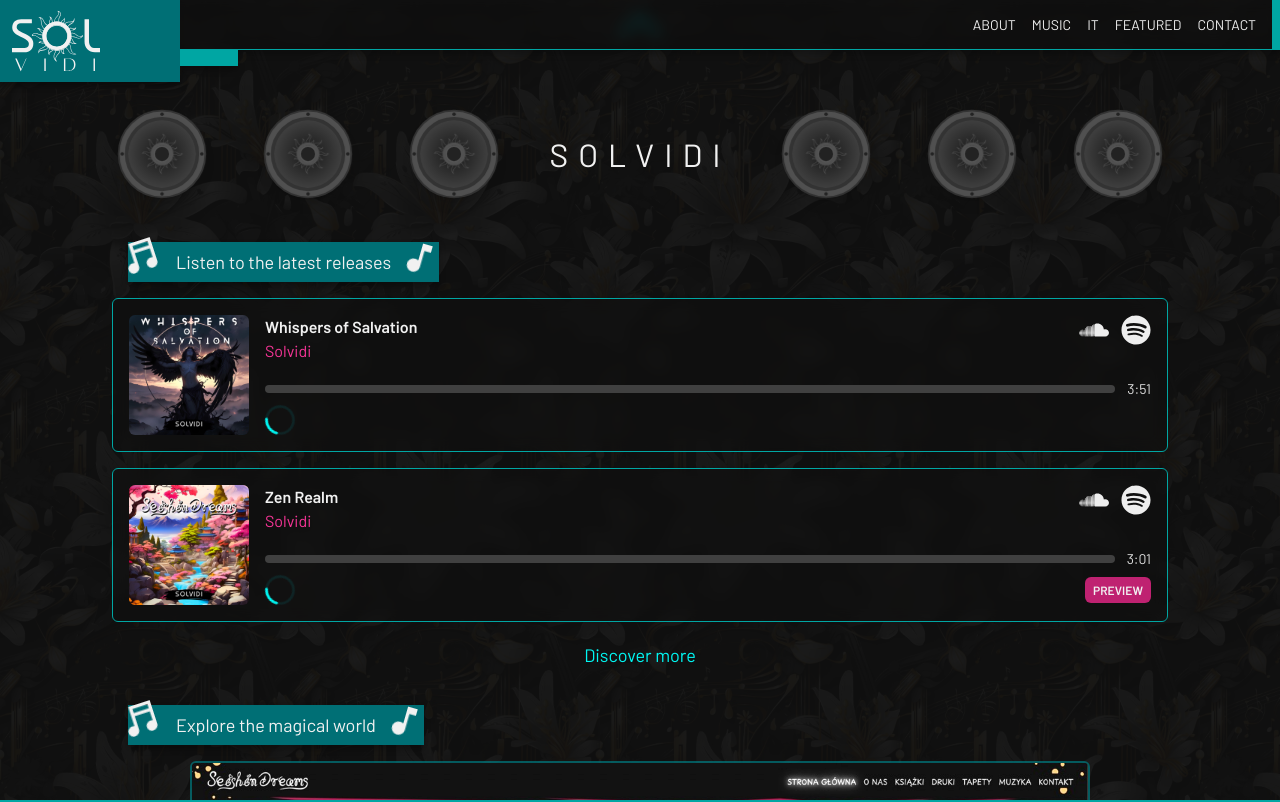
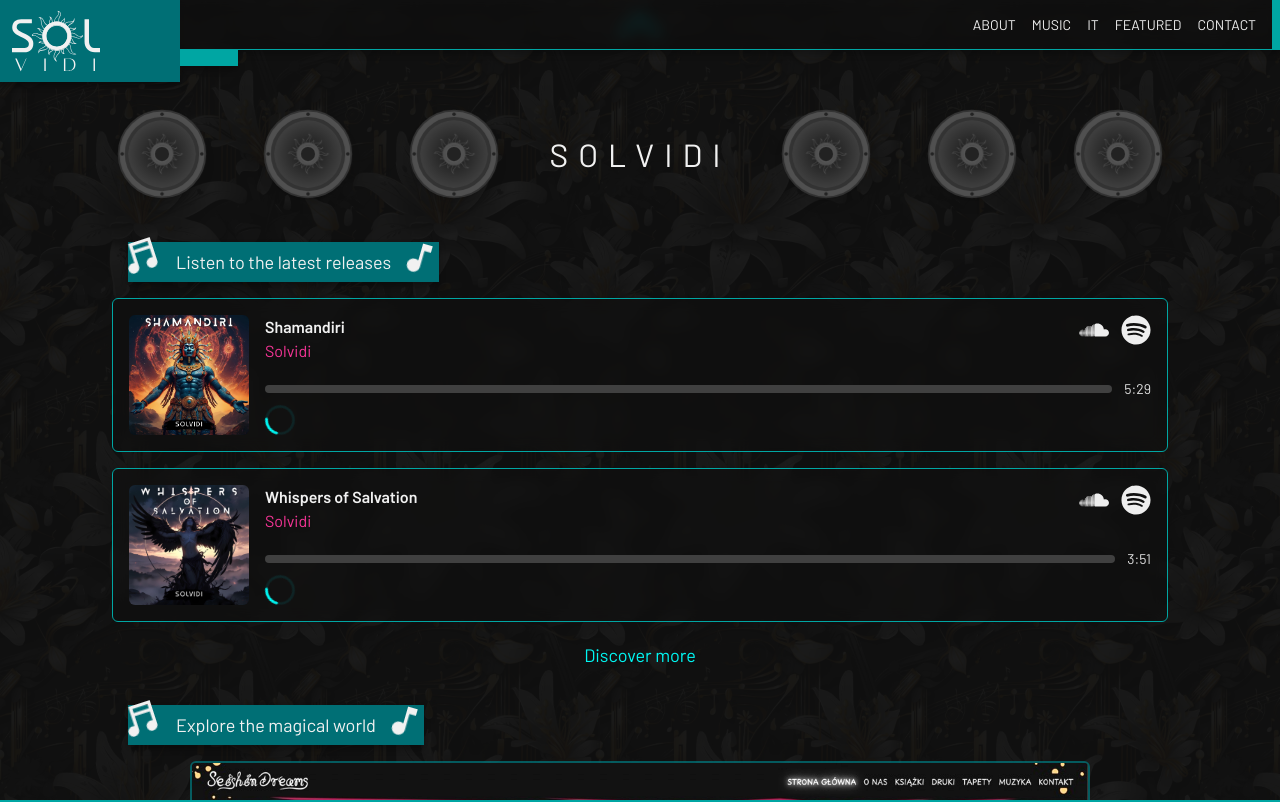
Before and after one commit to solvidini/solvidi, a Next.js app: page /us in a window 1280 px wide. Shown: the top 802 px of the page. Built offline with nearby package versions, Linux system fonts and the light colour scheme; what tailwindcss-3d would draw is missing.

Commit message:
feat: added shamandiri to songs

```diff
--- a/src/_data/music/songs.ts
+++ b/src/_data/music/songs.ts
@@ -1,6 +1,20 @@
 import { ISong, PlaylistID } from "./music.types"
 
 export const songs: ISong[] = [
+	{
+		id: "shamandiri",
+		playlistId: PlaylistID.AvantGarde,
+		title: "Shamandiri",
+		author: "Solvidi",
+		length: "5:29",
+		preview: false,
+		imageSrc: "/music/images/shamandiri.jpeg",
+		songSrc: "/music/songs/shamandiri.mp3",
+		spotify:
+			"https://open.spotify.com/track/6v4QeMypKNQqCUDnGYa9eR?si=8dc1ccd1689842a0",
+		soundcloud:
+			"https://soundcloud.com/solvidi/shamandiri?utm_source=clipboard&utm_medium=text&utm_campaign=social_sharing",
+	},
 	{
 		id: "whispers-of-salvation",
 		playlistId: PlaylistID.TranceFusion,
@@ -10,7 +24,8 @@ export const songs: ISong[] = [
 		preview: false,
 		imageSrc: "/music/images/whispers-of-salvation.jpeg",
 		songSrc: "/music/songs/whispers-of-salvation.mp3",
-		spotify: "https://open.spotify.com/track/4vQWBiauAORjoTvYrjjiFv?si=4a3360332d69499e",
+		spotify:
+			"https://open.spotify.com/track/4vQWBiauAORjoTvYrjjiFv?si=4a3360332d69499e",
 		soundcloud:
 			"https://soundcloud.com/solvidi/whispers-of-salvation?si=40b01325b39349078d703e082c1d7e09&utm_source=clipboard&utm_medium=text&utm_campaign=social_sharing",
 	},
```
Also changed, not shown: public/music/images/shamandiri.jpeg (added), 1 other file (tests, documents, lock files or other folders).
